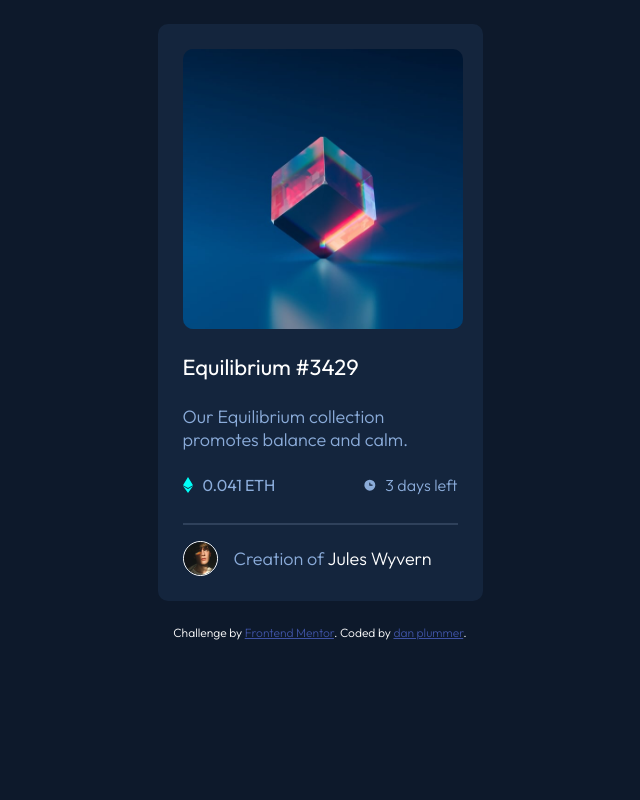
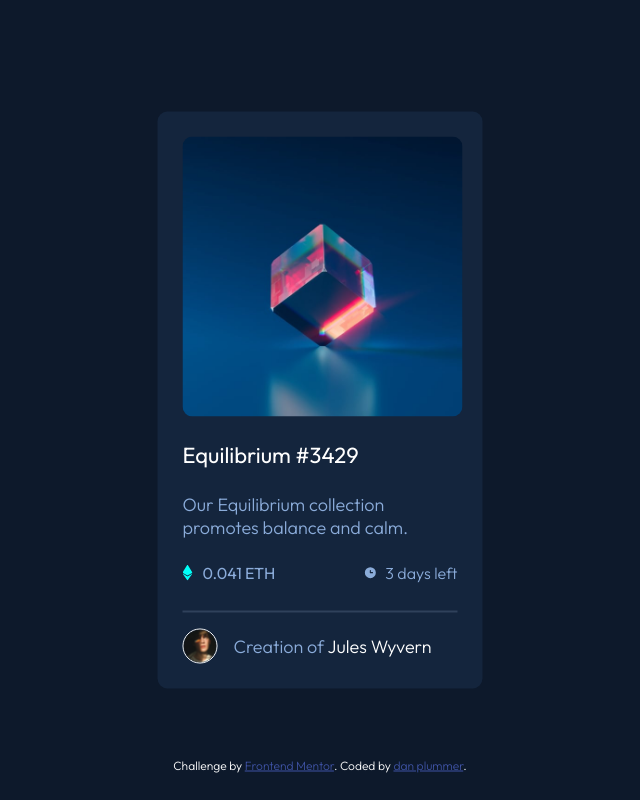
Before and after one commit to daniielrp/nft-starter-challenge, a plain HTML site: page index.html in a window 1280 px wide. Shown: the whole page, without its empty margins (320-960 px from the left). Drawn offline with Linux system fonts and the light colour scheme.

Commit message:
centered the card, improved eye icon width

```diff
--- a/css/styles.css
+++ b/css/styles.css
@@ -40,6 +40,10 @@ p {
     color: var(--soft-blue);
 }
 .card {
+    position: absolute;
+    top: 50%;
+    left: 50%;
+    transform: translate(-50%, -50%);
     border-radius: var(--border-radius);
     padding: 25px;
     background-color: var(--card-colour);
@@ -47,9 +51,6 @@ p {
     box-sizing: border-box;
     margin-left: auto;
     margin-right: auto;
-    margin-top: var(--margin);
-    margin-bottom: var(--margin);
-
 }
 .nft-image {
     position: relative;
@@ -80,7 +81,8 @@ p {
 .nft-image:hover .nft-image-overlay {
     background-color: var(--overlay-colour)
 }
-.view-icon{
+.view-icon {
+    width: 32px;
     opacity: 0;
     position: absolute;
     top: 124px;
@@ -145,3 +147,10 @@ p {
 .creator-name:hover {
     color: var(--cyan);
 }
+.attribution {
+    position: fixed;
+    left: 50%;
+    bottom: 20px;
+    transform: translate(-50%, -50%);
+    margin: 0 auto;
+}
--- a/index.html
+++ b/index.html
@@ -11,8 +11,6 @@
   <link href="https://fonts.googleapis.com/css2?family=Outfit:wght@300;400;600&display=swap" rel="stylesheet">
 
   <title>Frontend Mentor | NFT preview card component</title>
-
-  <!-- Feel free to remove these styles or customise in your own stylesheet 👍 -->
   <style>
     .attribution { font-size: 12px; text-align: center; }
     .attribution a { color: hsl(228, 45%, 44%); }
@@ -21,7 +19,7 @@
 <body>
     <div class="card">
       <div class="nft-image">
-    <div class="nft-image-overlay"><img src="images/icon-view.svg" width="32px" alt="overlay eye icon" class="view-icon"></div>
+        <div class="nft-image-overlay"><img src="images/icon-view.svg" alt="overlay eye icon" class="view-icon"></div>
         <img class="nft-image-base" src="images/image-equilibrium.jpg" alt="image of the Equilibrium NFT">
       </div>
       <h1 class="nft-name">Equilibrium #3429</h1>
```
Lines whose indentation alone changed are shown as unchanged.
